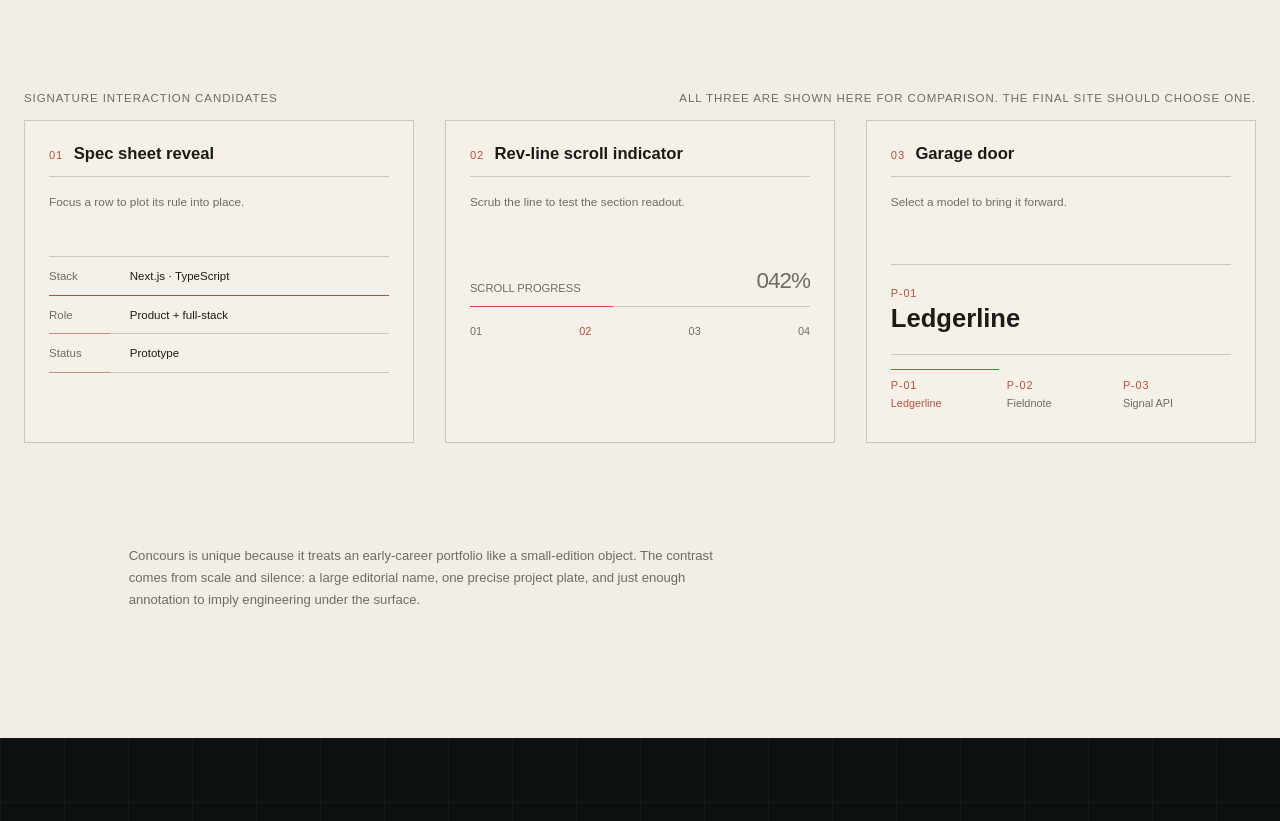
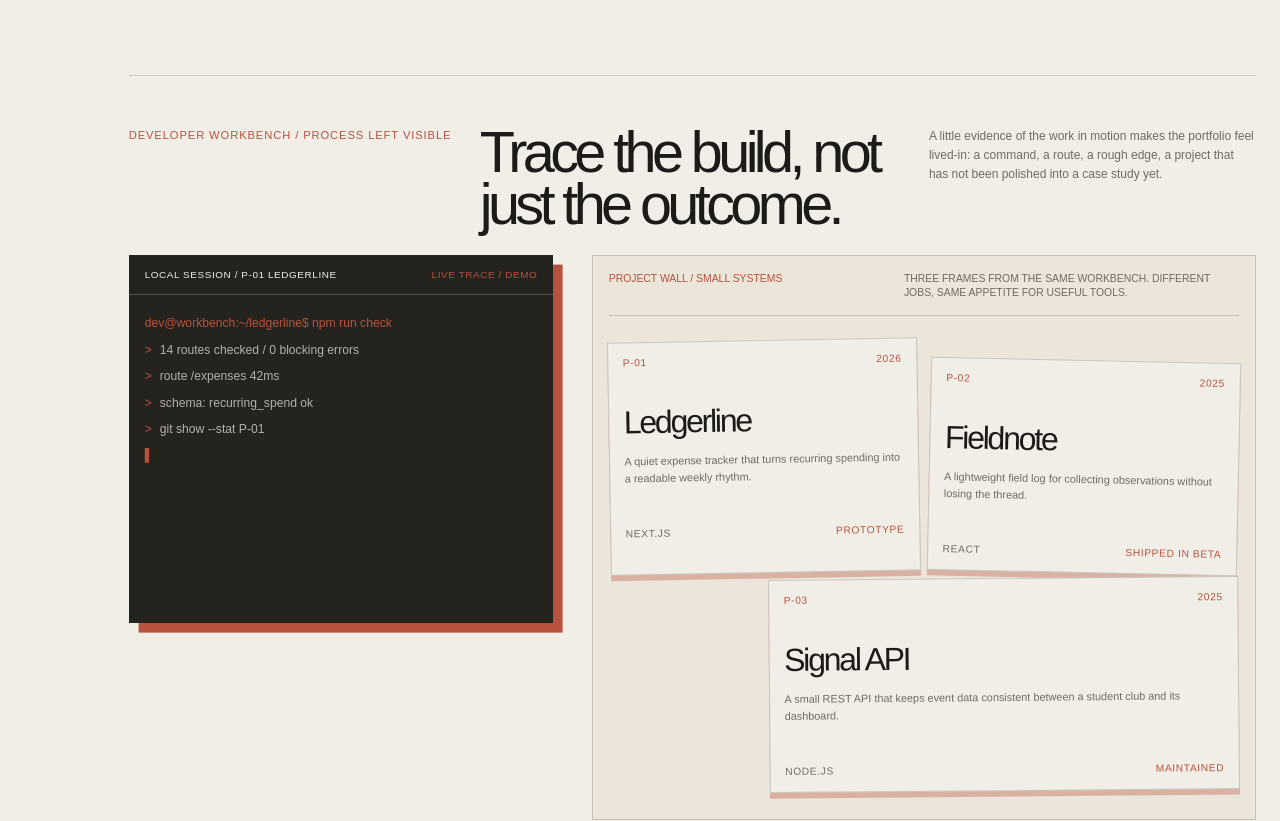
Before and after one commit to Sahebeer/sunny_website, a Next.js app: page /lab in a window 1280 px wide. Shown: the part 1583-2404 px from the top of the page. Built offline with nearby package versions, Linux system fonts and the light colour scheme; a web font is replaced by a local one.

Commit message:
add developer workbench artifacts

```diff
--- a/src/app/lab/page.tsx
+++ b/src/app/lab/page.tsx
@@ -1,4 +1,5 @@
 import { site, featuredProject, type Direction } from "@site";
+import { DeveloperWorkbench } from "@/components/developer-workbench";
 import { InteractionPrototypes } from "@/components/interaction-prototypes";
 import styles from "./lab.module.css";
 
@@ -50,6 +51,7 @@ function DirectionSection({ direction }: { direction: Direction }) {
           <p className={styles.heroEyebrow}>{direction.heroKicker}</p>
           <h1>{direction.heroTitle}</h1>
           <p className={styles.heroBody}>{direction.heroBody}</p>
+          <p className={styles.profileStatement}>{site.profile.statement}</p>
           <div className={styles.heroMeta}>
             <span>{site.profile.name}</span>
             <span>{site.profile.role}</span>
@@ -105,6 +107,7 @@ function DirectionSection({ direction }: { direction: Direction }) {
               </dl>
             </div>
           </article>
+          <DeveloperWorkbench direction={direction.id} />
         </div>
 
         <div className={styles.prototypeBlock}>
--- /dev/null
+++ b/src/components/developer-workbench.module.css
@@ -0,0 +1,317 @@
+.workbench {
+  --artifact-bg: var(--direction-panel);
+  --artifact-line: var(--direction-line);
+  --artifact-muted: var(--direction-muted);
+  --artifact-accent: var(--direction-accent);
+  --terminal-bg: var(--direction-ink);
+  --terminal-ink: var(--direction-bg);
+  --poster-ink: var(--direction-ink);
+  margin-top: clamp(3rem, 6vw, 6rem);
+  padding-top: clamp(2rem, 4vw, 4rem);
+  border-top: 1px solid var(--direction-line);
+}
+
+.workbench.concours {
+  --terminal-bg: #25231e;
+  --terminal-ink: #f1eee7;
+  --artifact-bg: #ebe5da;
+}
+
+.workbench.telemetry {
+  --terminal-bg: #050707;
+  --terminal-ink: #f0eee7;
+  --artifact-bg: #151b1b;
+}
+
+.workbench.atelier {
+  --terminal-bg: #c4d0d3;
+  --terminal-ink: #17323a;
+  --artifact-bg: rgba(247, 249, 249, 0.64);
+}
+
+.workbenchIntro {
+  display: grid;
+  grid-template-columns: minmax(8rem, 1fr) minmax(0, 1.3fr) minmax(14rem, 1fr);
+  gap: 1.5rem;
+  align-items: start;
+  margin-bottom: 1.5rem;
+}
+
+.workbenchIntro h3,
+.workbenchIntro p {
+  margin: 0;
+}
+
+.workbenchIntro h3 {
+  max-width: 14ch;
+  font-family: var(--direction-display);
+  font-size: clamp(2rem, 4.5vw, 5rem);
+  font-weight: 500;
+  letter-spacing: -0.08em;
+  line-height: 0.9;
+}
+
+.telemetry .workbenchIntro h3 {
+  font-family: var(--direction-text);
+  font-weight: 600;
+  text-transform: uppercase;
+}
+
+.workbenchLabel,
+.workbenchIntro > p:last-child,
+.terminalFrame,
+.posterWall,
+.poster {
+  font-family: var(--direction-detail);
+}
+
+.workbenchLabel {
+  color: var(--artifact-accent);
+  font-size: 0.7rem;
+  letter-spacing: 0.08em;
+  line-height: 1.5;
+  text-transform: uppercase;
+}
+
+.workbenchIntro > p:last-child {
+  max-width: 25rem;
+  color: var(--artifact-muted);
+  font-size: 0.75rem;
+  line-height: 1.6;
+}
+
+.artifactLayout {
+  display: grid;
+  grid-template-columns: minmax(15rem, 0.78fr) minmax(0, 1.22fr);
+  gap: clamp(1rem, 3vw, 3rem);
+  align-items: start;
+}
+
+.terminalFrame {
+  min-height: 23rem;
+  margin: 0;
+  background: var(--terminal-bg);
+  color: var(--terminal-ink);
+  box-shadow: 0.6rem 0.6rem 0 var(--artifact-accent);
+}
+
+.terminalFrame figcaption {
+  display: flex;
+  justify-content: space-between;
+  gap: 1rem;
+  padding: 0.9rem 1rem;
+  border-bottom: 1px solid color-mix(in srgb, var(--terminal-ink) 22%, transparent);
+  font-size: 0.62rem;
+  letter-spacing: 0.06em;
+  text-transform: uppercase;
+}
+
+.terminalFrame figcaption span:last-child {
+  color: var(--artifact-accent);
+  text-align: right;
+}
+
+.terminalBody {
+  display: grid;
+  gap: 0.55rem;
+  padding: 1.25rem 1rem 1.5rem;
+  font-size: 0.76rem;
+  line-height: 1.45;
+}
+
+.prompt,
+.commandLine {
+  color: var(--artifact-accent);
+}
+
+.prompt {
+  display: none;
+}
+
+.outputLine {
+  color: color-mix(in srgb, var(--terminal-ink) 70%, transparent);
+}
+
+.outputLine::before {
+  margin-right: 0.5rem;
+  color: var(--artifact-accent);
+  content: ">";
+}
+
+.cursorMark {
+  color: var(--artifact-accent);
+}
+
+.posterWall {
+  min-width: 0;
+  padding: 1rem;
+  border: 1px solid var(--artifact-line);
+  background: var(--artifact-bg);
+}
+
+.wallHeader {
+  display: grid;
+  grid-template-columns: minmax(8rem, 1fr) minmax(10rem, 1.2fr);
+  gap: 1rem;
+  padding-bottom: 0.9rem;
+  border-bottom: 1px solid var(--artifact-line);
+  color: var(--artifact-muted);
+  font-size: 0.65rem;
+  line-height: 1.4;
+  text-transform: uppercase;
+}
+
+.wallHeader span:first-child {
+  color: var(--artifact-accent);
+}
+
+.posterGrid {
+  display: grid;
+  grid-template-columns: repeat(4, minmax(0, 1fr));
+  gap: 0.7rem;
+  padding: 1.5rem 0 0.75rem;
+}
+
+.poster {
+  min-height: 12rem;
+  padding: 0.9rem;
+  border: 1px solid var(--artifact-line);
+  background: var(--direction-bg);
+  color: var(--poster-ink);
+  box-shadow: 0 0.35rem 0 color-mix(in srgb, var(--artifact-accent) 35%, transparent);
+}
+
+.posterOne {
+  grid-column: 1 / span 2;
+  transform: rotate(-1deg);
+}
+
+.posterTwo {
+  grid-column: 3 / span 2;
+  margin-top: 1.25rem;
+  transform: rotate(1.2deg);
+}
+
+.posterThree {
+  grid-column: 2 / span 3;
+  margin-top: -0.35rem;
+  transform: rotate(-0.5deg);
+}
+
+.posterRail,
+.posterFooter {
+  display: flex;
+  justify-content: space-between;
+  gap: 0.5rem;
+  color: var(--artifact-accent);
+  font-size: 0.64rem;
+  letter-spacing: 0.06em;
+  text-transform: uppercase;
+}
+
+.poster h4,
+.poster p {
+  margin: 0;
+}
+
+.poster h4 {
+  margin-top: 2.5rem;
+  font-family: var(--direction-display);
+  font-size: clamp(1.35rem, 2.5vw, 2.6rem);
+  font-weight: 500;
+  letter-spacing: -0.07em;
+  line-height: 0.9;
+}
+
+.telemetry .poster h4 {
+  font-family: var(--direction-text);
+  font-weight: 600;
+  text-transform: uppercase;
+}
+
+.poster p {
+  min-height: 3.5rem;
+  margin-top: 1rem;
+  color: var(--artifact-muted);
+  font-size: 0.68rem;
+  line-height: 1.5;
+}
+
+.posterFooter {
+  margin-top: 1.2rem;
+  color: var(--artifact-muted);
+}
+
+.posterFooter span:last-child {
+  color: var(--artifact-accent);
+  text-align: right;
+}
+
+@media (max-width: 900px) {
+  .workbenchIntro {
+    grid-template-columns: 1fr 1fr;
+  }
+
+  .workbenchIntro h3 {
+    grid-column: 1 / -1;
+    grid-row: 1;
+  }
+
+  .workbenchLabel {
+    grid-column: 1;
+    grid-row: 2;
+  }
+
+  .workbenchIntro > p:last-child {
+    grid-column: 2;
+    grid-row: 2;
+  }
+
+  .artifactLayout {
+    grid-template-columns: 1fr;
+  }
+}
+
+@media (max-width: 620px) {
+  .workbenchIntro {
+    display: grid;
+    grid-template-columns: 1fr;
+    gap: 1rem;
+  }
+
+  .workbenchIntro h3,
+  .workbenchLabel,
+  .workbenchIntro > p:last-child {
+    grid-column: auto;
+    grid-row: auto;
+  }
+
+  .terminalFrame {
+    min-height: 0;
+    box-shadow: 0.35rem 0.35rem 0 var(--artifact-accent);
+  }
+
+  .wallHeader {
+    grid-template-columns: 1fr;
+  }
+
+  .posterGrid {
+    grid-template-columns: 1fr;
+  }
+
+  .posterOne,
+  .posterTwo,
+  .posterThree {
+    grid-column: 1;
+    margin-top: 0;
+    transform: none;
+  }
+}
+
+@media (prefers-reduced-motion: reduce) {
+  .posterOne,
+  .posterTwo,
+  .posterThree {
+    transform: none;
+  }
+}
--- /dev/null
+++ b/src/components/developer-workbench.tsx
@@ -0,0 +1,61 @@
+import type { Direction } from "@site";
+import { site } from "@site";
+import styles from "./developer-workbench.module.css";
+
+export function DeveloperWorkbench({ direction }: { direction: Direction["id"] }) {
+  const artifact = site.developerArtifact;
+  return (
+    <section className={`${styles.workbench} ${styles[direction]}`} aria-labelledby={`${direction}-workbench-title`}>
+      <div className={styles.workbenchIntro}>
+        <p className={styles.workbenchLabel}>{artifact.label}</p>
+        <h3 id={`${direction}-workbench-title`}>{artifact.title}</h3>
+        <p>{artifact.body}</p>
+      </div>
+      <div className={styles.artifactLayout}>
+        <figure className={styles.terminalFrame}>
+          <figcaption>
+            <span>{artifact.terminalLabel}</span>
+            <span>{artifact.terminalStatus}</span>
+          </figcaption>
+          <div className={styles.terminalBody}>
+            <span className={styles.prompt}>{artifact.prompt}</span>
+            {artifact.terminalLines.map((line, index) => (
+              <span className={index === 0 ? styles.commandLine : styles.outputLine} key={line}>
+                {index === 0 ? `${artifact.prompt} ${line}` : line}
+              </span>
+            ))}
+            <span className={styles.cursorMark} aria-hidden="true">▌</span>
+          </div>
+        </figure>
+        <div className={styles.posterWall}>
+          <div className={styles.wallHeader}>
+            <span>{artifact.wallLabel}</span>
+            <span>{artifact.wallNote}</span>
+          </div>
+          <div className={styles.posterGrid}>
+            {site.projects.map((project, index) => (
+              <article className={`${styles.poster} ${posterClass(index)}`} key={project.code}>
+                <div className={styles.posterRail}>
+                  <span>{project.code}</span>
+                  <span>{project.year}</span>
+                </div>
+                <h4>{project.title}</h4>
+                <p>{project.summary}</p>
+                <div className={styles.posterFooter}>
+                  <span>{project.stack[0]}</span>
+                  <span>{project.status}</span>
+                </div>
+              </article>
+            ))}
+          </div>
+        </div>
+      </div>
+    </section>
+  );
+}
+
+function posterClass(index: number) {
+  if (index === 0) return styles.posterOne;
+  if (index === 1) return styles.posterTwo;
+  return styles.posterThree;
+}
--- a/src/content/site.ts
+++ b/src/content/site.ts
@@ -26,6 +26,18 @@ export type Direction = {
   signature: string;
   uniqueNote: string;
   tokens: Array<{ label: string; value: string; swatch?: string }>;
+};
+
+export type DeveloperArtifact = {
+  label: string;
+  title: string;
+  body: string;
+  terminalLabel: string;
+  terminalStatus: string;
+  prompt: string;
+  terminalLines: string[];
+  wallLabel: string;
+  wallNote: string;
 };
 
 export const site = {
@@ -63,6 +75,7 @@ export const site = {
     },
   },
   projects: [
+    // DEMO
     {
       slug: "ledgerline",
       code: "P-01",
@@ -77,6 +90,7 @@ export const site = {
       cover: "ledgerline",
       coverAlt: "A warm paper-toned project plate labelled P-01 Ledgerline",
     },
+    // DEMO
     {
       slug: "fieldnote",
       code: "P-02",
@@ -91,6 +105,7 @@ export const site = {
       cover: "fieldnote",
       coverAlt: "A cool grey project plate labelled P-02 Fieldnote",
     },
+    // DEMO
     {
       slug: "signal-api",
       code: "P-03",
@@ -106,6 +121,24 @@ export const site = {
       coverAlt: "A dark project plate labelled P-03 Signal API",
     },
   ] satisfies Project[],
+  // DEMO
+  developerArtifact: {
+    label: "Developer workbench / process left visible",
+    title: "Trace the build, not just the outcome.",
+    body: "A little evidence of the work in motion makes the portfolio feel lived-in: a command, a route, a rough edge, a project that has not been polished into a case study yet.",
+    terminalLabel: "Local session / P-01 Ledgerline",
+    terminalStatus: "Live trace / demo",
+    prompt: "dev@workbench:~/ledgerline$",
+    terminalLines: [
+      "npm run check",
+      "14 routes checked / 0 blocking errors",
+      "route /expenses     42ms",
+      "schema: recurring_spend     ok",
+      "git show --stat       P-01",
+    ],
+    wallLabel: "Project wall / small systems",
+    wallNote: "Three frames from the same workbench. Different jobs, same appetite for useful tools.",
+  } satisfies DeveloperArtifact,
   directions: [
     {
       id: "concours",
```
